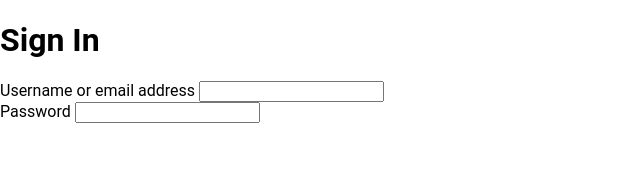
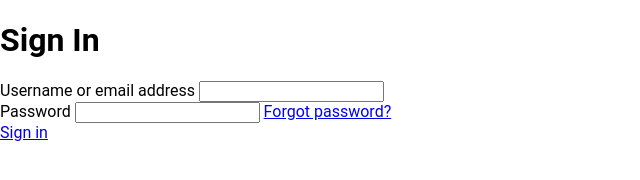
Before and after one commit to Luke242014/luke242014-dev.github.io, a plain HTML site: page signin.html in a window 1280 px wide. Shown: the whole page, without its empty margins (0-640 px from the left). Drawn offline with Linux system fonts and the light colour scheme.

Commit message:
Update signin.html

```diff
--- a/signin.html
+++ b/signin.html
@@ -15,8 +15,9 @@
 	<div class="input_field">
 		<label>Password</label>
 		<input type="password" class="input">
+		<a href="https://luke242014.github.io/luke242014-dev.github.io/passowrd_reset">Forgot password?</a>
 	</div>
 	<div class="link">
-		<a href="https://luke242014.github.io/luke242014-dev.github.io/index2"></a>
+		<a href="https://luke242014.github.io/luke242014-dev.github.io/index2">Sign in</a>
 	</div>
 </div>
```
